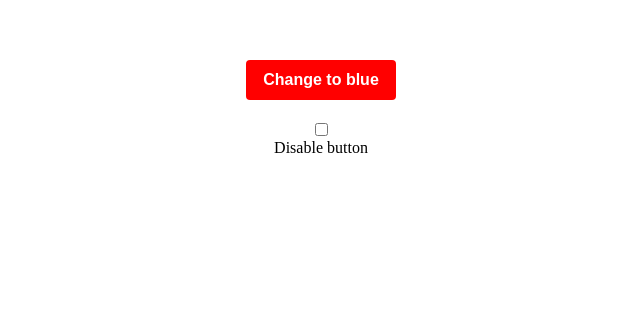
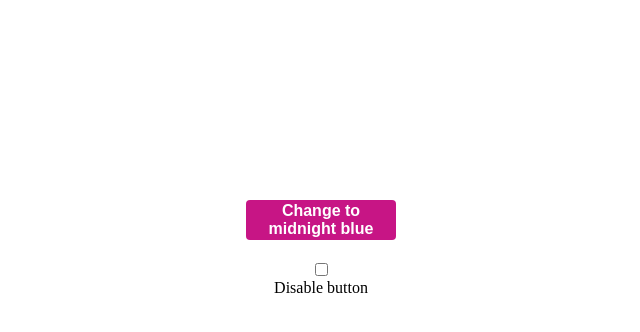
Before and after one commit to olcw78/color-button, a React (Create React App) app: page / in a window 1280 px wide. Shown: the part 300-632 px from the top of the page, without its empty margins (319-959 px from the left). Built offline with nearby package versions, Linux system fonts and the light colour scheme.

Commit message:
add: unit testing / eslint

```diff
--- a/src/App.tsx
+++ b/src/App.tsx
@@ -15,11 +15,12 @@ const App = () => {
         onClick={toggleButton}
         isClicked={isClicked}
         disabled={isChecked}
-        css={css`
-          margin-bottom: 20px;
-        `}
       >
-        <span>{isClicked ? "Change to red" : "Change to blue"}</span>
+        <span>
+          {isClicked
+            ? "Change to medium violet red"
+            : "Change to midnight blue"}
+        </span>
       </Button>
 
       <input
@@ -39,5 +40,5 @@ const root = css`
   flex-direction: column;
   justify-content: center;
   align-items: center;
-  height: 100vh;
+  min-height: 1080px;
 `;
--- a/src/component/Button.tsx
+++ b/src/component/Button.tsx
@@ -12,6 +12,7 @@ const Button = styled.button<ButtonProps>`
   height: 40px;
   border: 0;
   border-radius: 4px;
+  margin-bottom: 20px;
 
   span {
     font-size: 16px;
@@ -25,6 +26,6 @@ const decideBackgroundColor = (
   p: Pick<ButtonProps, "isClicked" | "disabled">
 ) => {
   if (p.disabled) return "gray";
-  if (p.isClicked) return "blue";
-  return "red";
+  if (p.isClicked) return "MidnightBlue";
+  return "MediumVioletRed";
 };
```
Also changed, not shown: package.json (+2 -6 lines), src/util/string.ts (added, +14 -0 lines), .eslintrc.json (added), 2 other files (tests, documents, lock files or other folders).
